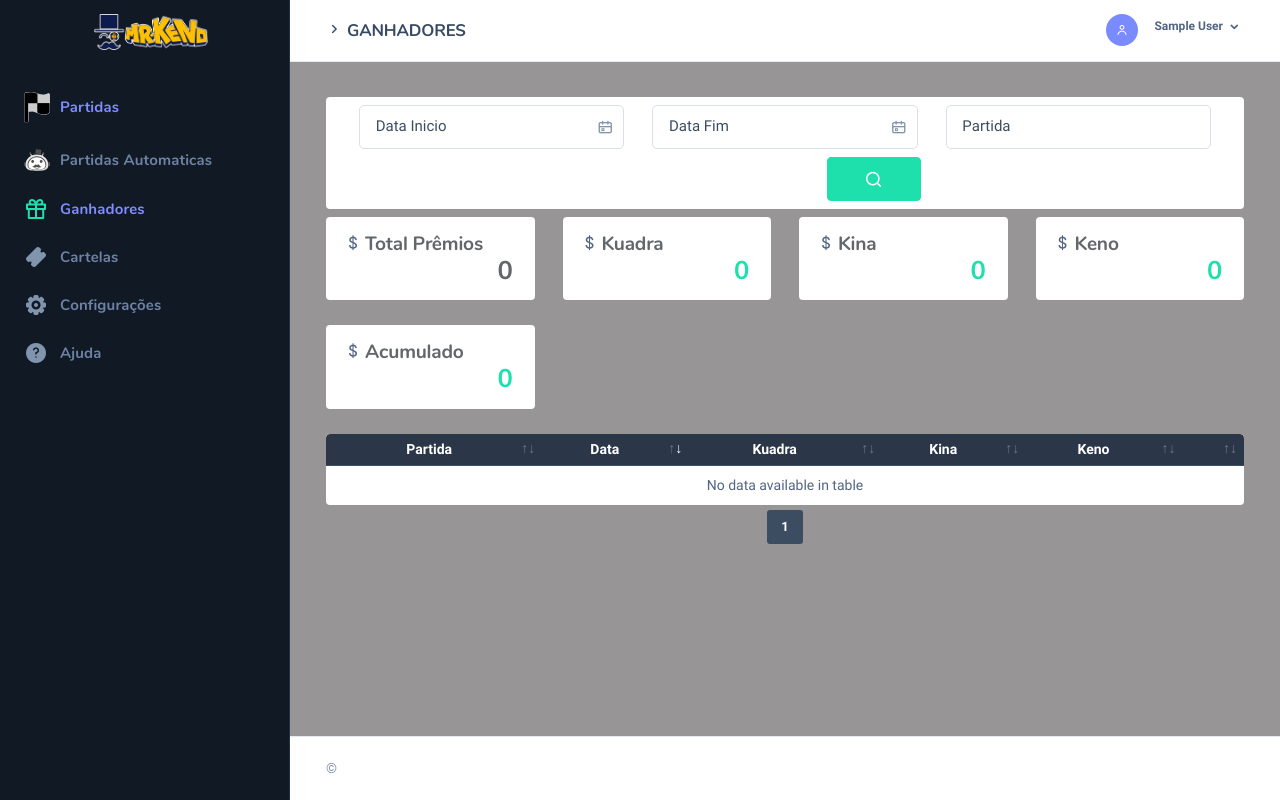
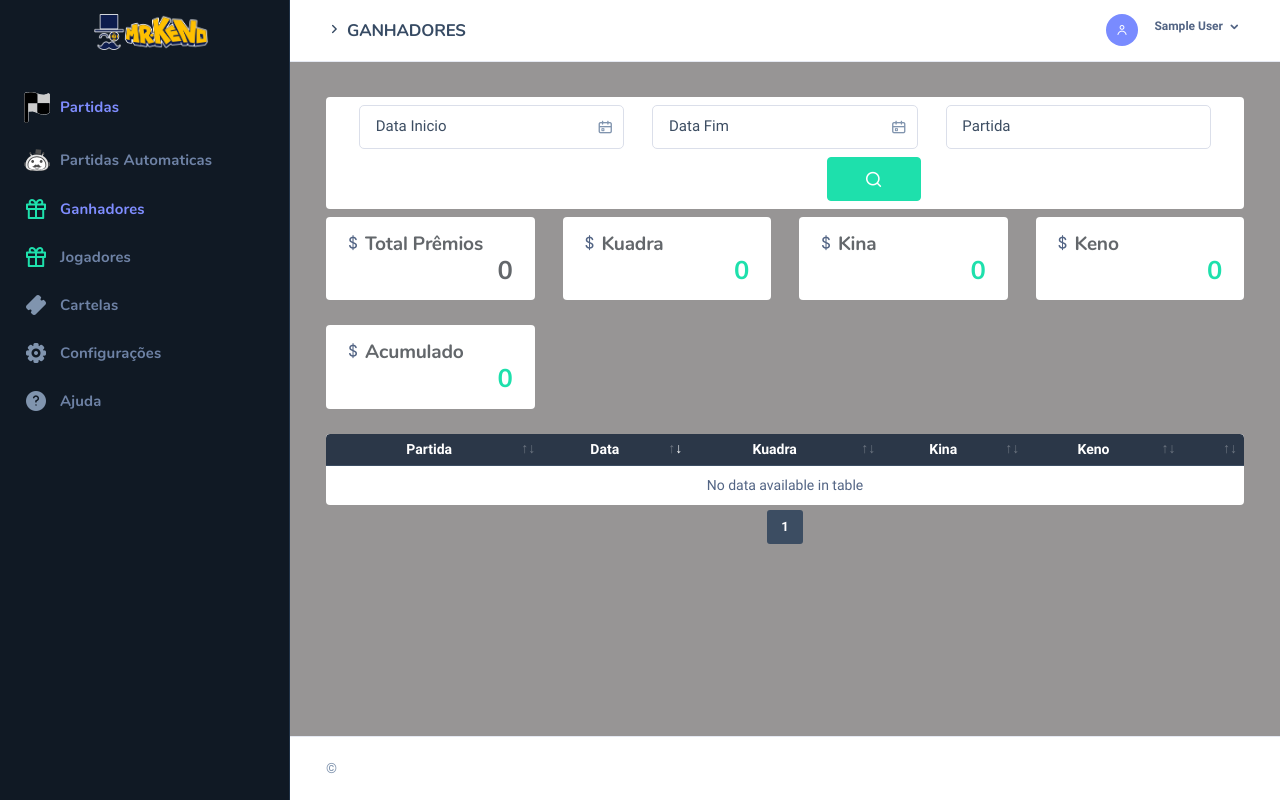
Before and after one commit to starktec/keno_promo, a Django app: page /ganhadores/ in a window 1280 px wide. Run offline with Django 3.2, Linux system fonts and the light colour scheme; the visitor is signed in with stand-in values (Sample User, id 1); data that the repository does not hold is empty; parts of the project's set-up code (start-up, migrations or seed data) failed here and were passed over; some libraries are stand-ins or nearby versions; some web fonts are replaced.

Commit message:
navbar de jogadores

```diff
--- a/jogo/templates/nav-bar.html
+++ b/jogo/templates/nav-bar.html
@@ -96,6 +96,12 @@
                                     <a href="/ganhadores/" class="nk-menu-link">
                                         <span class="nk-menu-icon"><em class="icon ni ni-gift text-verde"></em></span>
                                         <span class="nk-menu-text">Ganhadores</span>
+                                    </a>
+                                </li>
+                                <li class="nk-menu-item">
+                                    <a href="/jogadores/" class="nk-menu-link">
+                                        <span class="nk-menu-icon"><em class="icon ni ni-gift text-verde"></em></span>
+                                        <span class="nk-menu-text">Jogadores</span>
                                     </a>
                                 </li>
                                 <!-- .nk-menu-item -->
```
